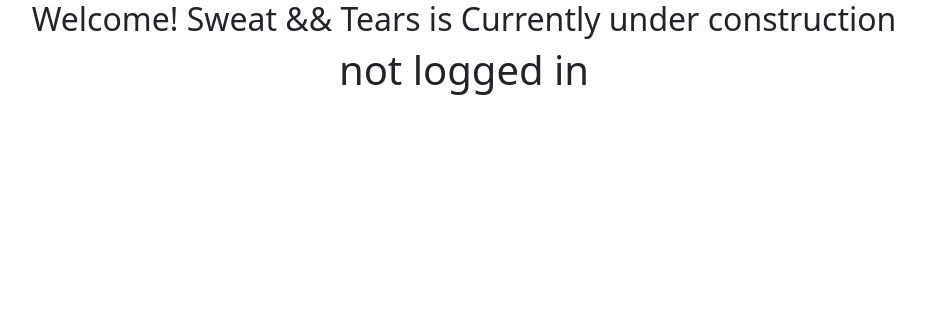
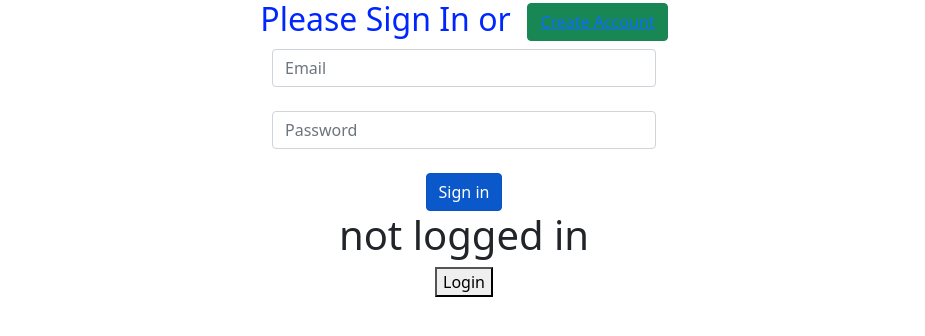
Before and after one commit to ryangrayson1/sweat-and-tears, a React (Create React App) app in the folder frontend/: page / in a window 1280 px wide. Shown: the top 336 px of the page, without its empty margins (176-1101 px from the left). Built offline with nearby package versions, Linux system fonts and the light colour scheme.

Commit message:
login and logout in progress

```diff
--- a/frontend/src/App.js
+++ b/frontend/src/App.js
@@ -1,6 +1,8 @@
 import React, { useState } from 'react';
 import { BrowserRouter as Router, Routes, Route } from 'react-router-dom';
 import "bootstrap/dist/css/bootstrap.css";
+import Navbar from './components/Navbar.jsx';
+import Login from './components/Login.jsx';
 import './css/App.css';
 
 function App() {
@@ -11,20 +13,29 @@ function App() {
     setLoggedIn(true);
   };
 
+  const logout = () => {
+    setLoggedIn(false);
+  }
+
   return (
     <div className="App">
-      <h2>Welcome! Sweat && Tears is Currently under construction</h2>
-
       <Router>
+        <Routes>
+          <Route path = "/" element={<Login/>}/>
+        </Routes>
       </Router>
       {!loggedIn ?
       (
-        <h1>not logged in</h1>
+        <>
+          <h1>not logged in</h1>
+          <button onClick={login}>Login</button>
+        </>
       )
       :
       (
         <>
           <h1>logged in</h1>
+          <Navbar logout={logout} />
         </>
       )
       }
--- /dev/null
+++ b/frontend/src/components/Login.jsx
@@ -0,0 +1,46 @@
+import React, { useState } from 'react';
+import { Link } from 'react-router-dom';
+
+export default function Login(props){
+    const [email, setEmail] = useState();
+    const [password, setPassword] = useState();
+
+    const handleSubmit = (e) => {
+        e.preventDefault();
+        console.log(e);
+    }
+    return (
+    <div>
+        <h2 className="words">
+            Please Sign In or &nbsp;
+            <button className="btn btn-success">
+                <Link className="clean" to="/new-user/">
+                    Create Account
+                </Link>
+            </button>
+        </h2>
+
+            <form onSubmit={handleSubmit} className="form-inline signin">
+                <input
+                    type="text"
+                    className="form-control"
+                    onChange={({ target }) =>
+                      setEmail(target.value)}
+                    placeholder="Email"
+                />
+                <br />
+                <input
+                    type="password"
+                    className="form-control"
+                    onChange={({ target}) =>
+                      setPassword(target.value)}
+                    placeholder="Password"
+                />
+                <br />
+                <button type="submit" className="btn btn-primary active">
+                    Sign in
+                </button>
+            </form>
+        </div>
+    )
+}
--- a/frontend/src/components/Navbar.jsx
+++ b/frontend/src/components/Navbar.jsx
@@ -1,7 +1,8 @@
-import React from 'react';
+import React from "react";
 
-export default function Navbar(){
-    return (
+export default function Navbar(props){
+
+        return (
         <div>
             <button className="btn btn-success active">
                 <a className="clean" href="/">Home</a>
@@ -15,7 +16,7 @@ export default function Navbar(){
             <button className="btn btn-about active">
                 <a className="clean" href="/about/">About</a>
             </button>&nbsp;
-            <button onClick={signOut} className="btn btn-danger active">
+            <button onClick={props.logout} className="btn btn-danger active">
                 <a className="clean" href="/">Sign out</a>
             </button>
         </div>
--- a/frontend/src/css/App.css
+++ b/frontend/src/css/App.css
@@ -1,13 +1,14 @@
 .App {
   text-align: center;
 }
-.App-header {
-  background-color: #282c34;
-  min-height: 100vh;
-  display: flex;
-  flex-direction: column;
+
+.words {
+  color: rgb(0, 38, 255);
+}
+
+.signin {
+  width: 30%;
+  margin-left: 35%;
+  margin-right: 35%;
   align-items: center;
-  justify-content: center;
-  font-size: calc(10px + 2vmin);
-  color: white;
 }
```
